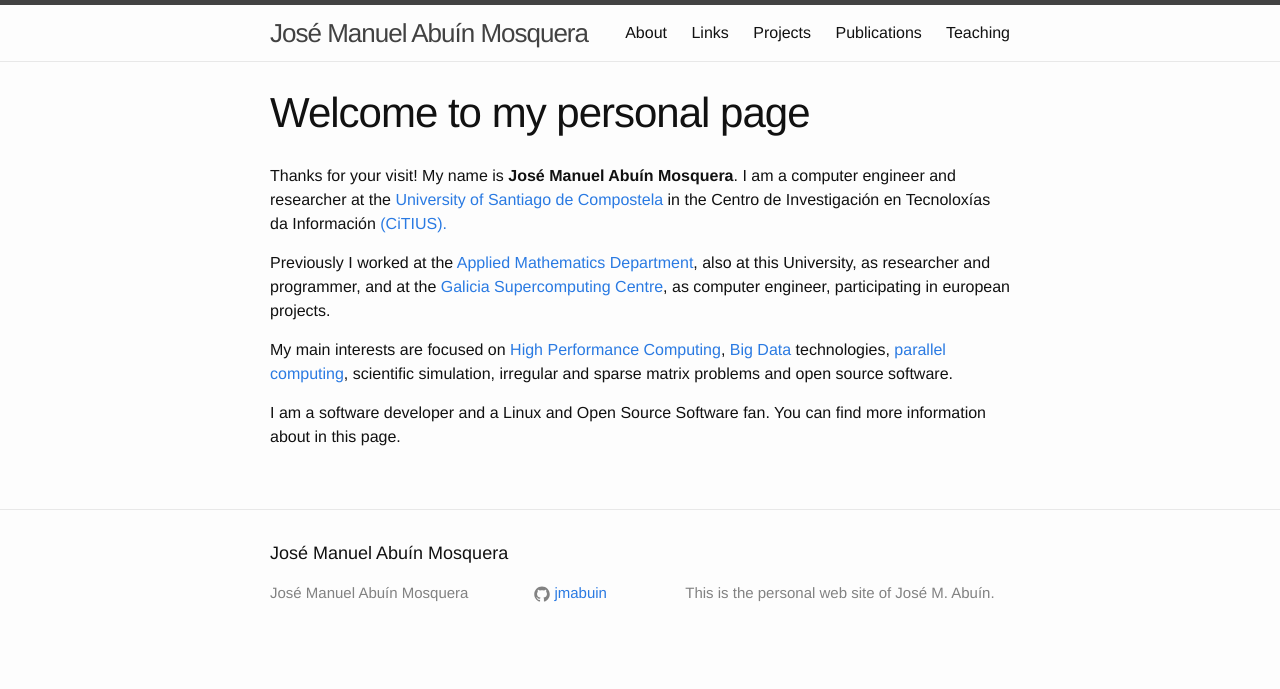
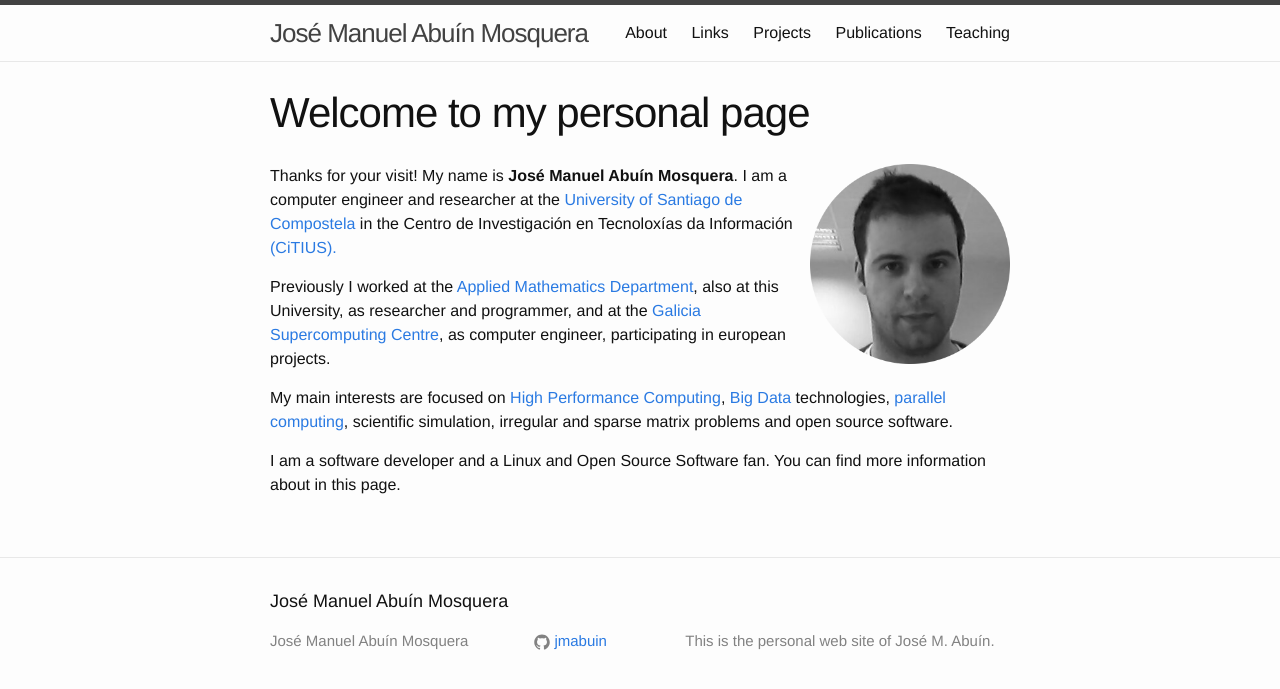
Before and after one commit to jmabuin/jmabuin.github.io, a Jekyll site: the page built from index.html, in a window 1280 px wide. Shown: the top 689 px of the page. Built offline with Jekyll 4.4.1, drawn with Linux system fonts in a browser that asks for light colours.

Commit message:
Added photo in index.html

```diff
--- a/index.html
+++ b/index.html
@@ -24,6 +24,7 @@ layout: default
 	<h1 class="post-title">Welcome to my personal page</h1>
 </header>
 <div class="post-content">
+<img src="images/Rounded-Me.png" alt="This is me" style="width:200px;height:200px;float: right;">
 <p>Thanks for your visit! My name is <b>José Manuel Abuín Mosquera</b>. I am a computer engineer and researcher at the <a href="http://www.usc.es" target="_blank">University of Santiago de Compostela</a> in the Centro de Investigación en Tecnoloxías da Información <a href = "http://citius.usc.es" target="_blank">(CiTIUS).</a></p>
 
 <p>Previously I worked at the <a href="http://www.usc.es/dmafm/" target="_blank">Applied Mathematics Department</a>, also at this University, as researcher and programmer, and at the <a href="http://www.cesga.es" target="_blank">Galicia Supercomputing Centre</a>, as computer engineer, participating in european projects.</p>
```
Also changed, not shown: images/Rounded-Me.png (added).
